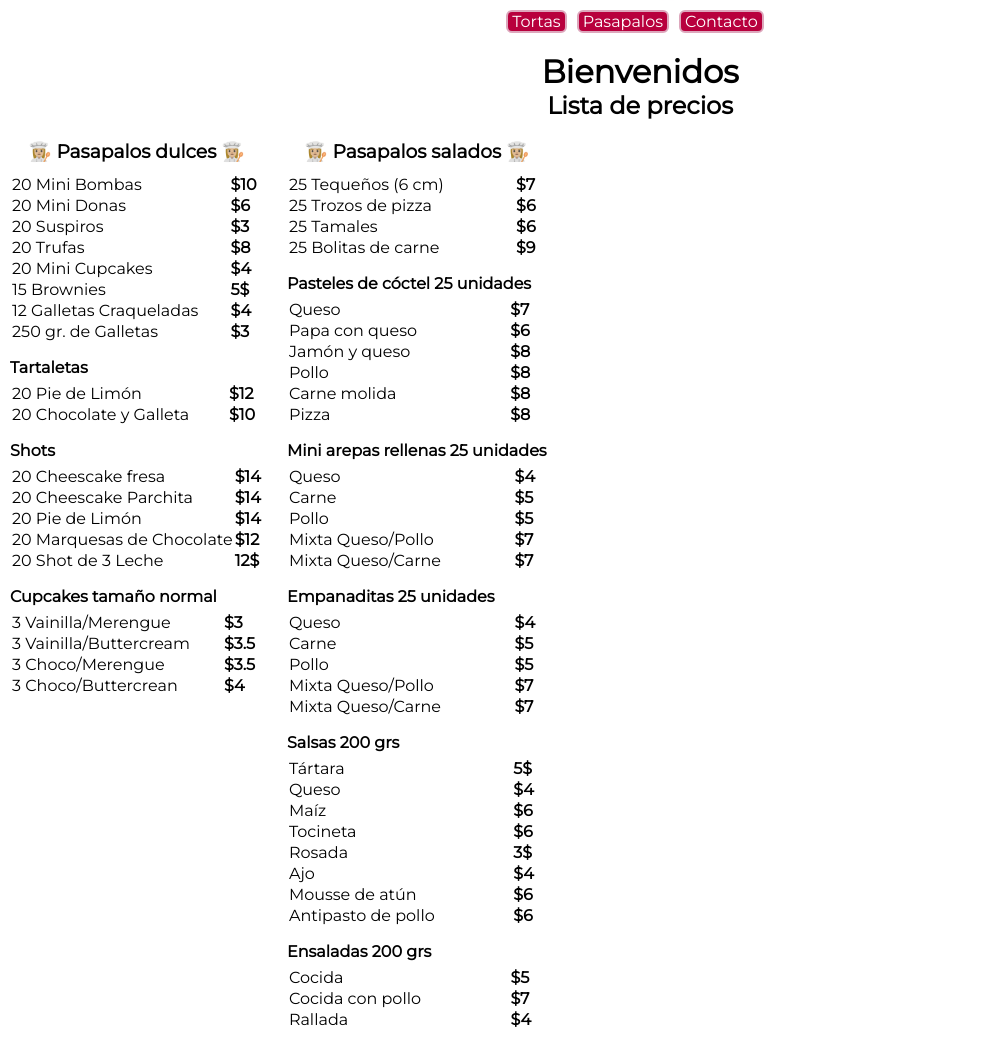
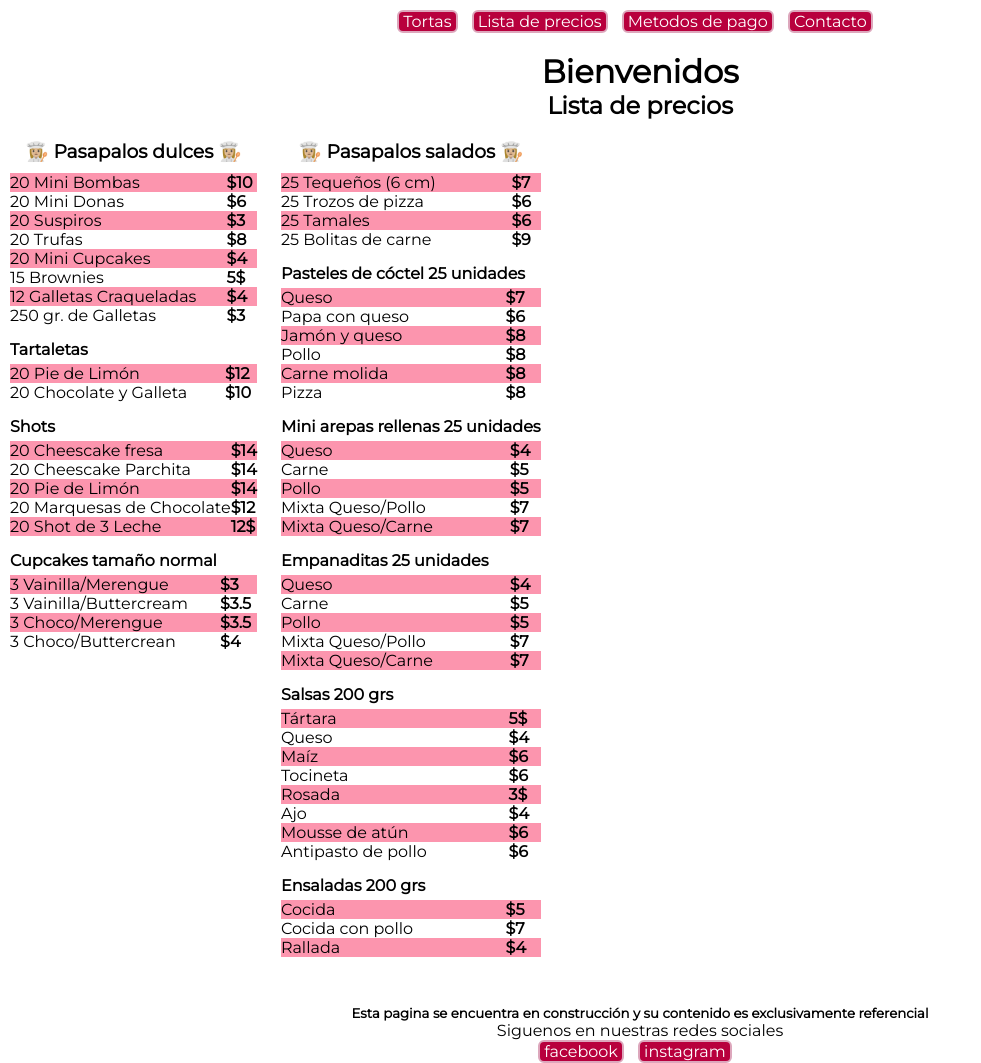
Before and after one commit to carlosshmx/regalarte, a plain HTML site: page index.html in a window 1280 px wide. Shown: the part 140-1203 px from the top of the page, without its empty margins (0-981 px from the left). Before the commit the page ends 1181 px from the top, so only its background shows below. Drawn offline with Linux system fonts and the light colour scheme.

Commit message:
Coloreado lista y agregado footer

```diff
--- a/css/estilos.css
+++ b/css/estilos.css
@@ -56,7 +56,7 @@ il {
     color: white;
     background-color: #b8003d;
     border: #dda7bc 2px solid;
-    float: left;
+    display: inline-table;
     margin-right: 10px;
     padding: 0 4px;
     border-radius: 6px;
@@ -69,9 +69,14 @@ il {
     justify-content: center;
 }
 
+section{
+  margin: auto;
+}
+
 .precios{
 
   width: 100%;
+  border-collapse: collapse;
 
 }
 
@@ -79,6 +84,8 @@ il {
   padding: 10px;
   display: inline-table;
   justify-content: center;
+  margin: 0;
+
 }
 
 h1{
@@ -95,7 +102,15 @@ h3{
 }
 
 h4{
-  text-align: left;
+
   padding-top: 15px;
   padding-bottom: 5px;
 }
+
+tbody tr:nth-child(odd) {
+  background-color: #fc95ae;
+}
+
+footer{
+  text-align: center;
+}
--- a/index.html
+++ b/index.html
@@ -23,8 +23,9 @@
         <nav class="barra"> <!--barra de navegacion-->
             <il>  <!--lista ordenada por puntos-->
                 <li>Tortas</li>
-                <li>Pasapalos</li>
-                <li><a href="index.html" target="_BLANK">Contacto</a></li>
+                <li>Lista de precios</li>
+                <li>Metodos de pago</li>
+                <li><a href="index.html" /*target="_BLANK"*/>Contacto</a></li>
             </il>
         </nav>
     </header>
@@ -34,7 +35,7 @@
     <h1>Bienvenidos</h1>
     <h2>Lista de precios</h2>
 
-
+    <section>
         <div class="lista_precio">
             <h3>👩🏼‍🍳 Pasapalos dulces 👩🏼‍🍳</h3>
             <table class="precios">
@@ -279,6 +280,21 @@
 
         </div>
 
+    </section>
+
+    <br>
+    <br>
+
+    <footer>  <!--pie de pagina-->
+        <h5>Esta pagina se encuentra en construcción y su contenido
+            es exclusivamente referencial
+        </h5>
+        <p>Siguenos en nuestras redes sociales</p>
+        <il>  <!--lista ordenada por puntos-->
+            <li><a href="https://www.facebook.com/regalarte.pf/" target="_BLANK">facebook</a></li>
+            <li><a href="https://www.instagram.com/regalarte.pf/" target="_BLANK">instagram</a></li>
+        </il>
+    </footer>
 
 </body>
 </html>
```
Lines whose indentation alone changed are shown as unchanged.
